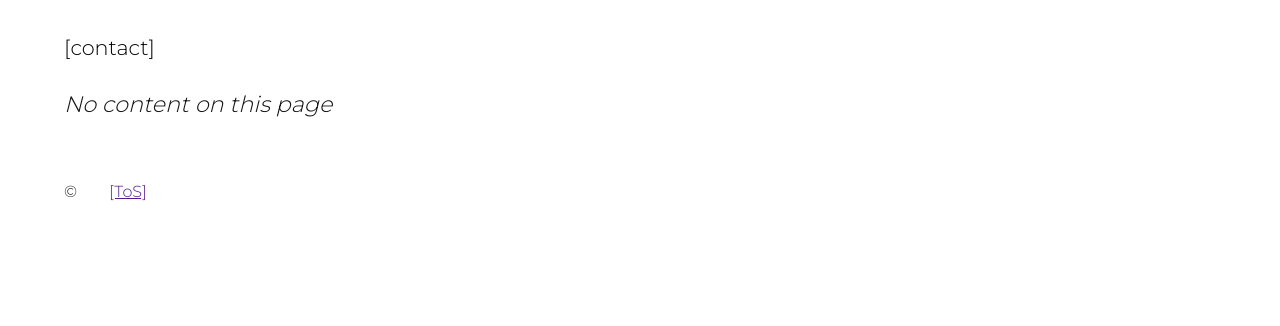
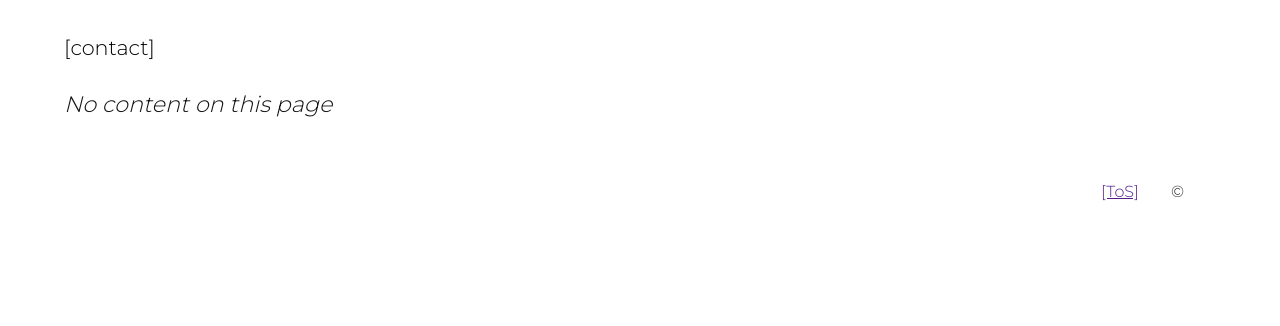
Before and after one commit to Doktor/saltpita.com, a Django app: template templates/text.html in a window 1280 px wide. Shown: the top 326 px of the page. Run offline with Django 3.2, Linux system fonts and the light colour scheme; the template is opened without the code that fills it, so the values that code supplies are empty; style sheets or scripts are compiled from the project's sources; parts of the project's set-up code (start-up, migrations or seed data) failed here and were passed over; some libraries are stand-ins or nearby versions.

Commit message:
Header & footer changes

```diff
--- a/static/pita.scss
+++ b/static/pita.scss
@@ -165,9 +165,21 @@
   li {
     font-size: 1rem;
     line-height: 2rem;
-    float: left;
-    margin: 0 2rem 0 0;
     position: relative;
+
+    text-align: center;
+    float: none;
+    margin: 0;
+
+    @media (min-width: 601px) {
+      text-align: left;
+      float: left;
+      margin: 0 2rem 0 0;
+
+      footer & {
+        float: right;
+      }
+    }
   }
 }
 
```
